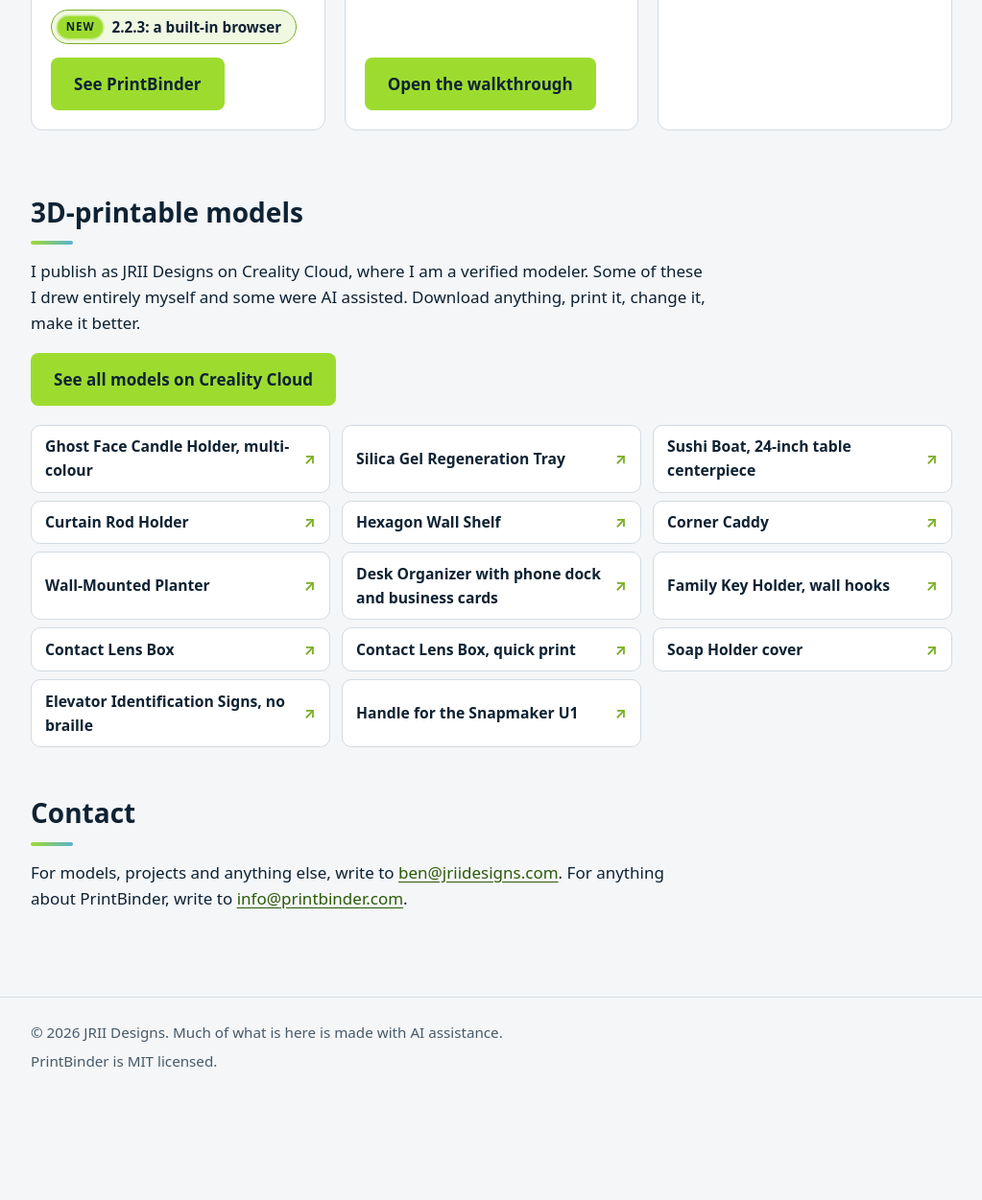
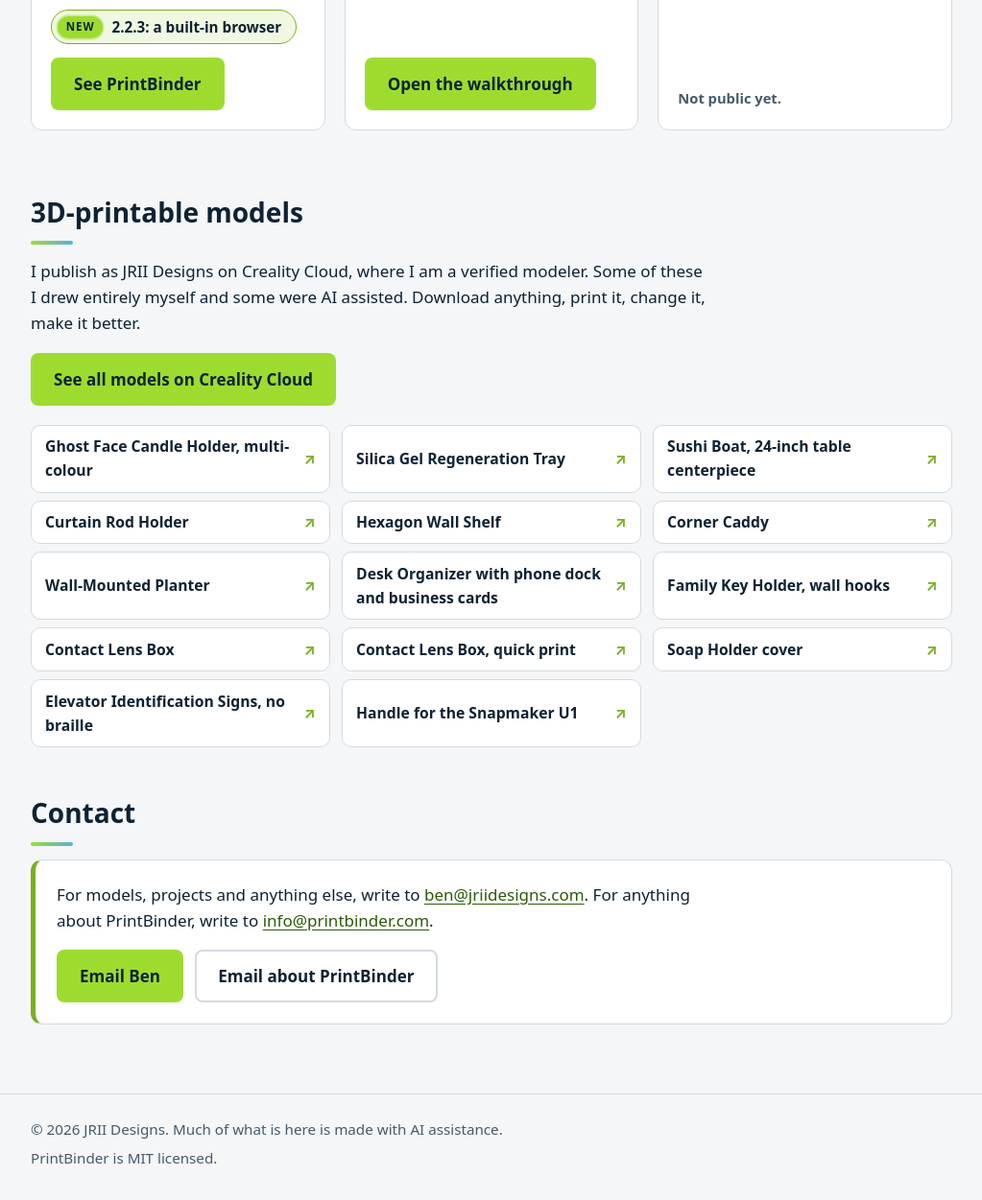
Before and after one commit to JRIIDesigns/jriidesigns.com, a plain HTML site: page index.html in a window 1280 px wide. Shown: the part 1741-2992 px from the top of the page at 96% size, without its empty margins (128-1151 px from the left). Before the commit the page ends 2902 px from the top, so only its background shows below. Drawn offline with Linux system fonts and the light colour scheme.

Commit message:
Home page: finish the connector card footer and the contact section
Co-Authored-By: Claude Fable 5.2 <noreply@anthropic.com>

```diff
--- a/assets/site.css
+++ b/assets/site.css
@@ -449,6 +449,12 @@ video.clip-new { border-color: rgba(255, 255, 255, 0.18); box-shadow: 0 10px 30p
 .chips a::after { content: "\2197"; color: var(--green-deep); font-weight: 700; }
 .chips a:hover { border-color: var(--green-deep); background: var(--note-bg); }
 
+.proj-note { color: var(--muted); font-size: 0.92rem; font-weight: 600; }
+.contact-card { border-left: 5px solid var(--green-deep); }
+.contact-card .actions { margin: 4px 0 0; }
+.btn-outline { border-color: var(--border); color: var(--text); background: var(--surface); }
+.btn-outline:hover { border-color: var(--green-deep); }
+
 @media (max-width: 760px) {
   .about-grid { grid-template-columns: 1fr; gap: 20px; }
   .stats { grid-template-columns: repeat(auto-fit, minmax(9.5rem, 1fr)); }
--- a/index.html
+++ b/index.html
@@ -97,6 +97,7 @@
             <h3>Rent Manager connector</h3>
             <p>An in-house connector I developed that lets an AI assistant work with Rent Manager, the property management software. It is private and I am testing it now, so there is nothing to download.</p>
           </div>
+          <p class="proj-foot proj-note">Not public yet.</p>
         </li>
       </ul>
     </div>
@@ -129,7 +130,13 @@
   <section aria-labelledby="contact">
     <div class="wrap">
       <h2 id="contact">Contact</h2>
-      <p class="prose">For models, projects and anything else, write to <a href="mailto:ben@jriidesigns.com">ben@jriidesigns.com</a>. For anything about PrintBinder, write to <a href="mailto:info@printbinder.com">info@printbinder.com</a>.</p>
+      <div class="card contact-card">
+        <p class="prose">For models, projects and anything else, write to <a href="mailto:ben@jriidesigns.com">ben@jriidesigns.com</a>. For anything about PrintBinder, write to <a href="mailto:info@printbinder.com">info@printbinder.com</a>.</p>
+        <div class="actions">
+          <a class="btn btn-primary" href="mailto:ben@jriidesigns.com">Email Ben</a>
+          <a class="btn btn-outline" href="mailto:info@printbinder.com">Email about PrintBinder</a>
+        </div>
+      </div>
     </div>
   </section>
 
```
